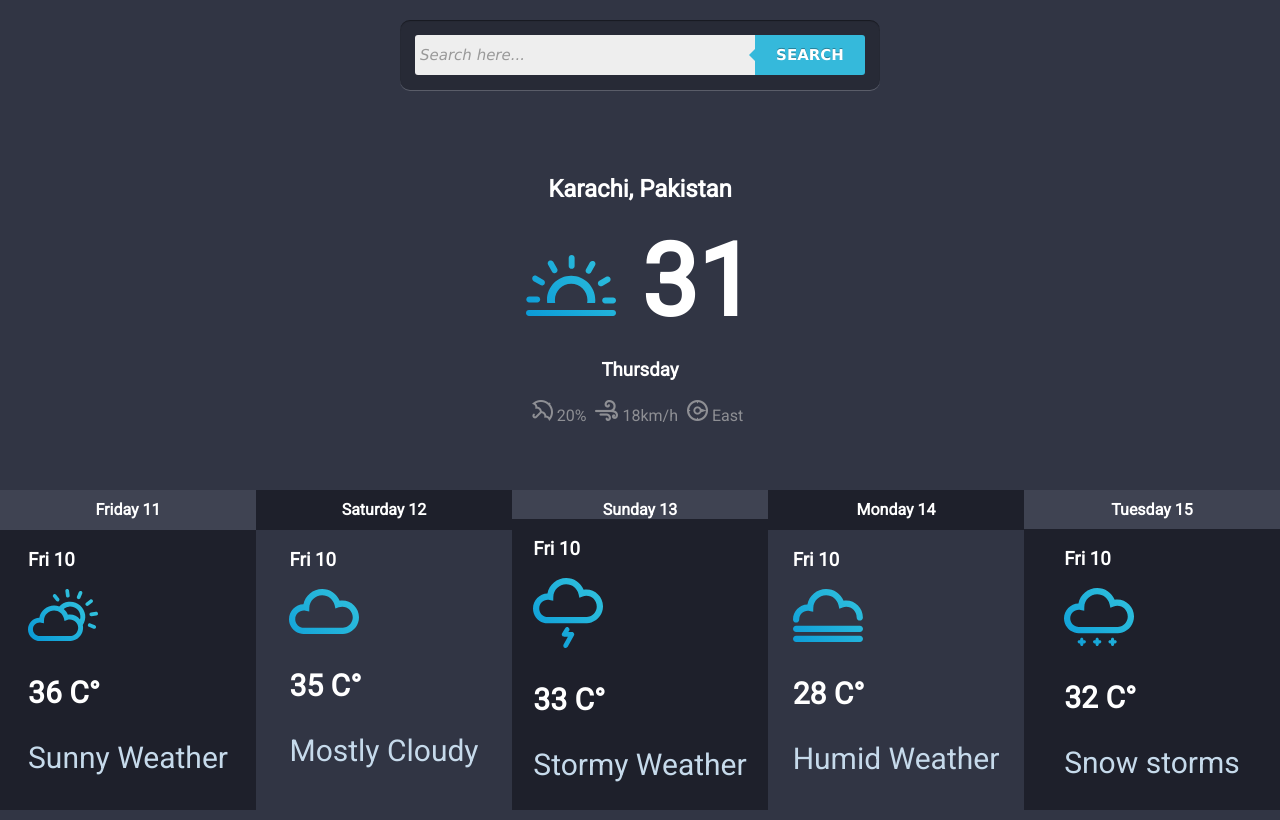
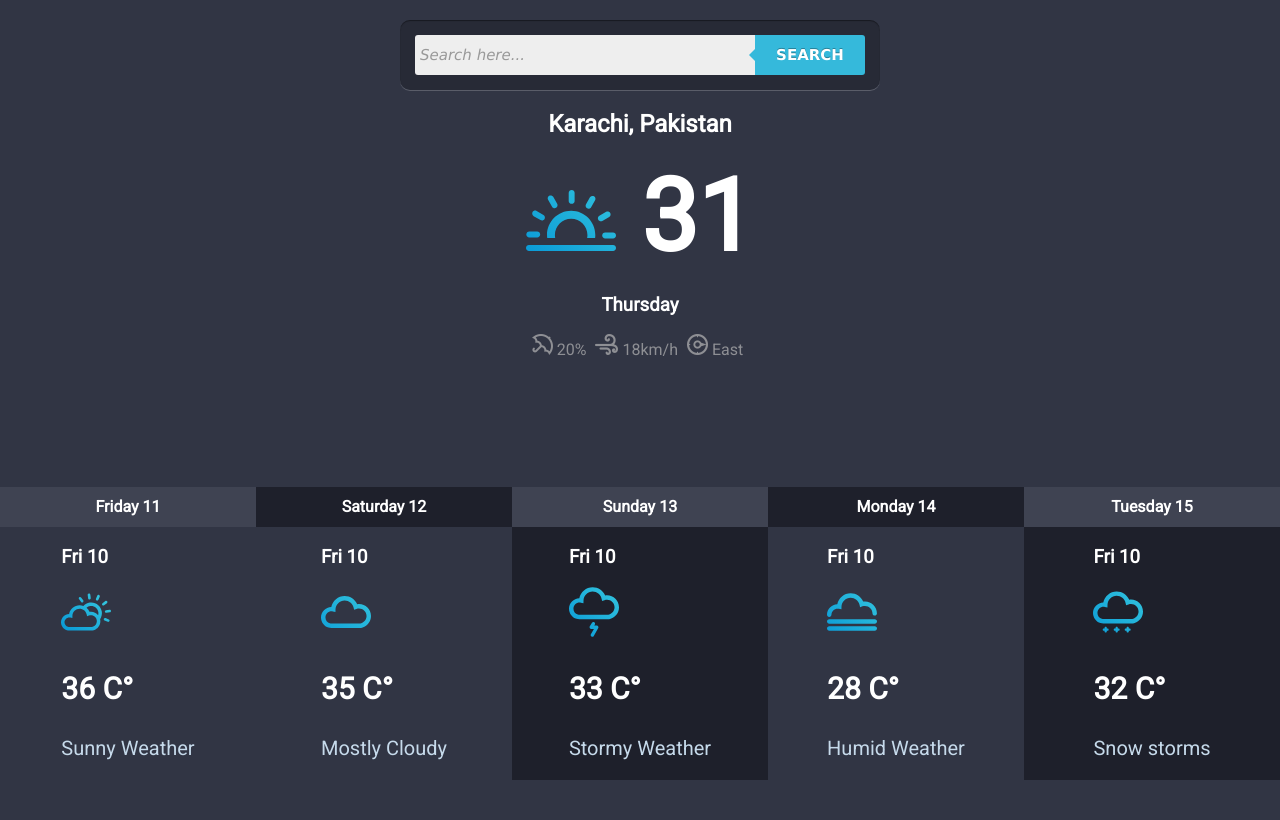
Before and after one commit to IjunaidI/weather-app, a plain HTML site: page index.html in a window 1280 px wide. Drawn offline with Linux system fonts and the light colour scheme.

Commit message:
style fixes

```diff
--- a/index.html
+++ b/index.html
@@ -28,13 +28,13 @@
                 <span><img src="images/icon-compass.png" alt=""> East</span>
         </div>
     </div>
-    <div class="weekly-weather black">
+    <div class="weekly-weather">
         <div class="weather-child">
                 <div class="week-day g-color"><p class="days">Friday 11</p></div>
                 <div class="week-content">
 
             <h3>Fri 10</h3>
-            <img src="images/icons/icon-3.svg" alt="" width="70">
+            <img src="images/icons/icon-3.svg" alt="" >
             <p class="temp">36 C°</p>
             <p class="icon">Sunny Weather</p>
      </div>
@@ -43,7 +43,7 @@
                 <div class="week-day b-color"><p class="days">Saturday 12</p></div>
                 <div class="week-content">
              <h3>Fri 10</h3>
-             <img src="images/icons/icon-5.svg" alt="" width="70">
+             <img src="images/icons/icon-5.svg" alt="" >
             <p class="temp">35 C°</p>
             <p class="icon">Mostly Cloudy</p>
     </div>   </div>
@@ -51,7 +51,7 @@
                 <div class="week-day g-color"><p class="days">Sunday 13</p></div>
                 <div class="week-content">
                 <h3>Fri 10</h3>
-                <img src="images/icons/icon-12.svg" alt="" width="70">
+                <img src="images/icons/icon-12.svg" alt="" >
                 <p class="temp">33 C°</p>
                 <p class="icon">Stormy Weather</p>
 
@@ -61,7 +61,7 @@
                 <div class="week-day b-color"><p class="days">Monday 14</p></div>
                 <div class="week-content">
                 <h3>Fri 10</h3>
-                <img src="images/icons/icon-7.svg" alt="" width="70">
+                <img src="images/icons/icon-7.svg" alt="" >
                 <p class="temp">28 C°</p>
                 <p class="icon">Humid Weather</p>
 
@@ -71,7 +71,7 @@
                 <div class="week-day g-color"><p class="days">Tuesday 15</p></div>
                 <div class="week-content">
                 <h3>Fri 10</h3>
-                <img src="images/icons/icon-13.svg" alt="" width="70">
+                <img src="images/icons/icon-13.svg" alt="" >
                 <p class="temp">32 C°</p>
                 <p class="icon">Snow storms</p>
 
--- a/style.css
+++ b/style.css
@@ -1,12 +1,12 @@
 body,html{
-    height: 90vh;
+    height: 100%;
     width: 100%;
     margin: 0;
     font-family: 'Roboto', sans-serif;
 }
 .bg-color{
     width: 100%;
-    height: 90vh;
+    height: 100%;
     background-color: #1323251f;
     overflow-y:scroll;
 }
@@ -20,7 +20,7 @@ body{
 .weather{
         display: flex;
         flex-direction: column;
-        height: 50vh;
+        height: 60%;
 
         justify-content: center;
         align-items: center;
@@ -29,11 +29,10 @@ body{
     display: flex;
     flex-direction: row;
     flex-wrap: wrap;
+    margin-top: 10%;
+    width: 100%;
+    height: 40%;
 
-    width: 100%;
-    height: 40vh;
-    justify-content: space-around;
-    align-items: center;
 
 
 }
@@ -43,6 +42,10 @@ body{
     flex: 1;
     flex-basis: 200px;
 
+}
+.week-content>img{
+    width: 50px;
+    height: 50px;
 }
 h1{
     font-size: 100px;
@@ -54,7 +57,7 @@ h1{
     color: rgba(255, 166, 0, 0.76);
 }
 .icon{
-    font-size: 30px;
+    font-size: 20px;
     color: #c6daeb;
 }
 
```
